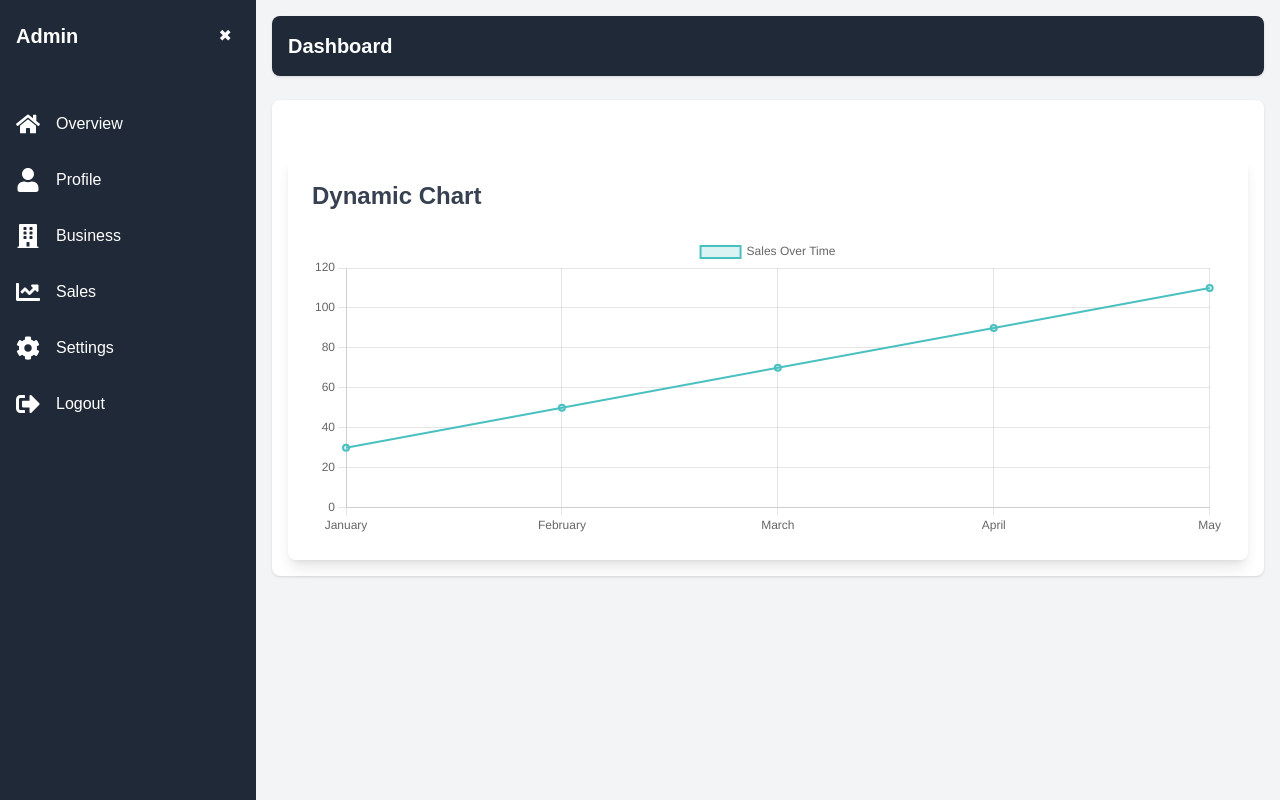
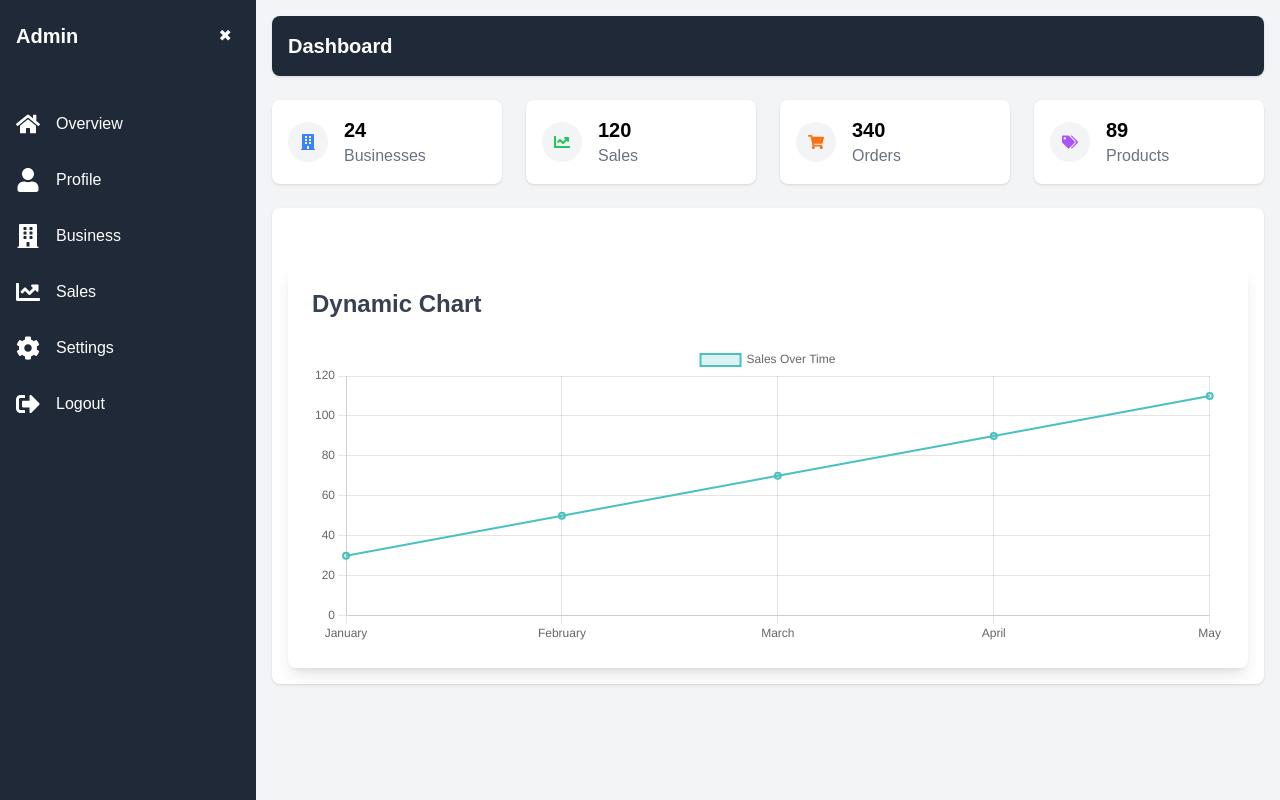
Before and after one commit to yared098/Afro-Digital-sales-front-end1, a React (Vite) app: page /dashboard in a window 1280 px wide. Built offline with nearby package versions, Linux system fonts and the light colour scheme.

Commit message:
add gui and modifies

```diff
--- a/src/components/DashboardCard.jsx
+++ b/src/components/DashboardCard.jsx
@@ -1,13 +1,12 @@
 import React from 'react';
 
-const DashboardCard = ({ title, number, icon, bgColor, textColor }) => (
-  <div className={`bg-${bgColor} p-4 shadow-lg rounded-lg flex items-center justify-between`}>
+const DashboardCard = ({ icon, label, value }) => (
+  <div className="bg-white p-4 rounded-lg shadow flex items-center space-x-4">
+    <div className="p-3 bg-gray-100 rounded-full">{icon}</div>
     <div>
-      <h3 className={`text-xl font-semibold text-${textColor}`}>{title}</h3>
-      <p className={`text-2xl font-bold text-${textColor}`}>{number}</p>
+      <h3 className="text-xl font-bold">{value}</h3>
+      <p className="text-gray-500">{label}</p>
     </div>
-    <div className="text-gray-600">{icon}</div>
   </div>
 );
-
 export default DashboardCard;
--- a/src/pages/Dashboard.jsx
+++ b/src/pages/Dashboard.jsx
@@ -1,6 +1,6 @@
 import React, { useState, useEffect } from 'react';
 import '../chartConfig';
-import { FaHome, FaUser, FaCog, FaSignOutAlt, FaBuilding, FaChartLine } from 'react-icons/fa';
+import { FaHome, FaUser, FaCog, FaSignOutAlt, FaBuilding, FaChartLine, FaShoppingCart, FaStore, FaTags } from 'react-icons/fa';
 
 import { useNavigate } from 'react-router-dom';
 import { signOut } from '../services/auth/authService';
@@ -10,17 +10,34 @@ import AdminSalesPage from "./AdminSalesPage";
 import AdminBusinessPage from "./AdminBusinessPage";
 import ShowChart from '../components/ShowChart';
 
+
 const Dashboard = () => {
   const navigate = useNavigate();
   const [chartType, setChartType] = useState('line');
   const [user, setUser] = useState(null);
   const [activeSection, setActiveSection] = useState('overview');
+  const [stats, setStats] = useState({
+    businesses: 0,
+    sales: 0,
+    orders: 0,
+    products: 0,
+  });
 
   useEffect(() => {
     const savedUser = localStorage.getItem('user');
     if (savedUser) {
       setUser(JSON.parse(savedUser));
     }
+
+    // Simulated API call to fetch stats
+    setTimeout(() => {
+      setStats({
+        businesses: 24,
+        sales: 120,
+        orders: 340,
+        products: 89,
+      });
+    }, 1000); // Simulate delay for fetching data
   }, []);
 
   const handleLogout = async () => {
@@ -58,22 +75,49 @@ const Dashboard = () => {
   };
 
   const menuItems = [
-    { name: 'Overview', link: 'overview', icon: FaHome }, // Overview icon
-    { name: 'Profile', link: 'profile', icon: FaUser }, // Profile icon
-    { name: 'Business', link: 'business', icon: FaBuilding }, // Business icon
-    { name: 'Sales', link: 'sales', icon: FaChartLine }, // Sales icon
-    { name: 'Settings', link: 'settings', icon: FaCog }, // Settings icon
-    { name: 'Logout', link: 'logout', icon: FaSignOutAlt }, // Logout icon
+    { name: 'Overview', link: 'overview', icon: FaHome },
+    { name: 'Profile', link: 'profile', icon: FaUser },
+    { name: 'Business', link: 'business', icon: FaBuilding },
+    { name: 'Sales', link: 'sales', icon: FaChartLine },
+    { name: 'Settings', link: 'settings', icon: FaCog },
+    { name: 'Logout', link: 'logout', icon: FaSignOutAlt },
   ];
-
-
 
   const renderContent = () => {
     switch (activeSection) {
       case 'overview':
-        return ( <div className="mt-6 bg-white p-4 rounded-lg shadow">
+        return (
+          <div className="mt-6 space-y-6">
+            {/* Stats Grid */}
+            <div className="grid grid-cols-1 sm:grid-cols-2 lg:grid-cols-4 gap-6">
+              <DashboardCard
+                icon={<FaBuilding className="text-blue-500" />}
+                label="Businesses"
+                value={stats.businesses}
+              />
+              <DashboardCard
+                icon={<FaChartLine className="text-green-500" />}
+                label="Sales"
+                value={stats.sales}
+              />
+              <DashboardCard
+                icon={<FaShoppingCart className="text-orange-500" />}
+                label="Orders"
+                value={stats.orders}
+              />
+              <DashboardCard
+                icon={<FaTags className="text-purple-500" />}
+                label="Products"
+                value={stats.products}
+              />
+            </div>
+
+            {/* Chart */}
+            <div className="bg-white p-4 rounded-lg shadow">
               <ShowChart chartType={chartType} chartData={chartData} chartOptions={chartOptions} />
-        </div> );
+            </div>
+          </div>
+        );
         case 'profile':
           return <h2>Profile Section</h2>;
         case 'business':
@@ -92,16 +136,13 @@ const Dashboard = () => {
 
   return (
     <div className="flex min-h-screen bg-gray-100">
-      {/* Sidebar */}
       <Sidebar
         menuItems={menuItems}
         onMenuClick={(section) => setActiveSection(section)}
         DashboardName="Admin"
       />
 
-      {/* Main Content */}
       <div className="flex-1 p-4">
-        {/* Navbar */}
         <nav className="bg-gray-800 p-4 flex justify-between items-center rounded-lg shadow">
           <h1 className="text-white text-xl font-bold">Dashboard</h1>
           <div className="flex items-center space-x-4">
@@ -115,14 +156,9 @@ const Dashboard = () => {
                 <span className="text-white">{user.displayName || 'Anonymous'}</span>
               </>
             )}
-
           </div>
         </nav>
         <div className="mt-6">{renderContent()}</div>
-        {/* Dynamic Content */}
-
-
-
       </div>
     </div>
   );
```
Lines whose indentation alone changed are shown as unchanged.
